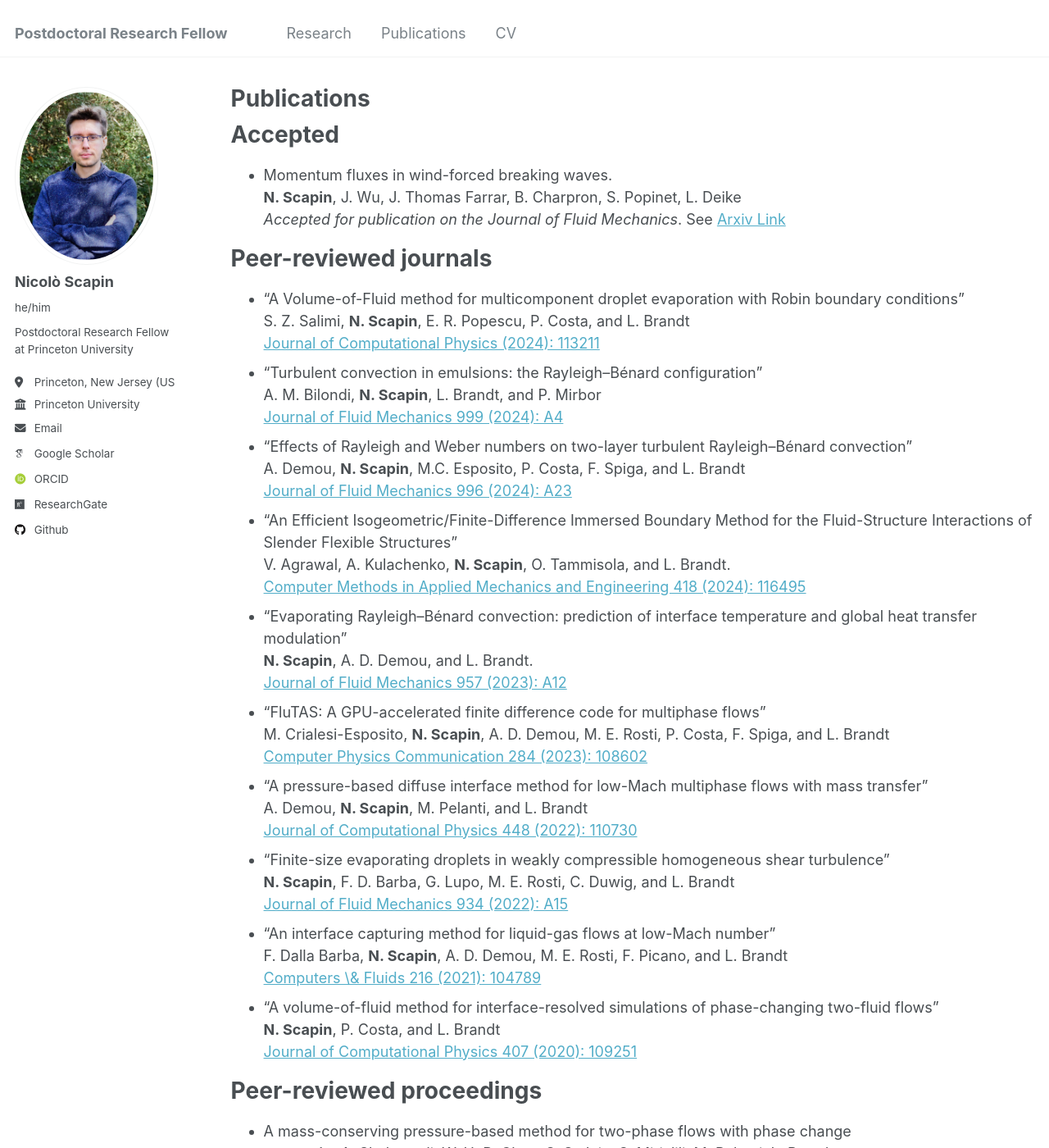
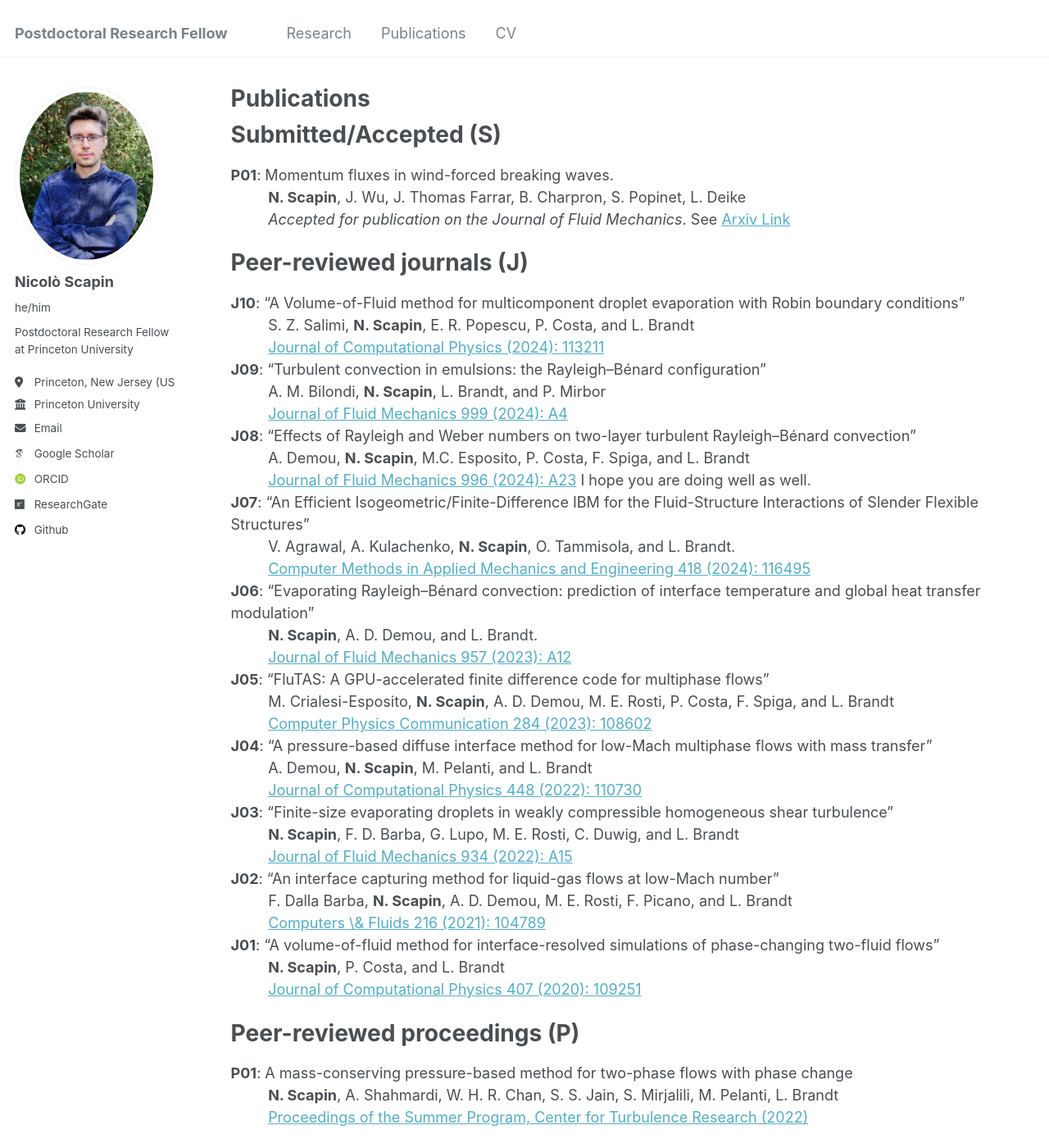
Before and after one commit to nscapin/nscapin.github.io, a Jekyll site: the page built from _pages/publications.md, in a window 1280 px wide and 1400 px high. Shown: the whole window at 82% size. Built offline with Jekyll 4.4.1, drawn with Linux system fonts in a browser that asks for light colours; some web fonts are replaced; some of the changed text lies outside the part shown.

Commit message:
Update publications.md

```diff
--- a/_pages/publications.md
+++ b/_pages/publications.md
@@ -7,53 +7,53 @@ author_profile: true
 
 {% include base_path %}
 
-Accepted
+Submitted/Accepted (S)
 ======
-* Momentum fluxes in wind-forced breaking waves. \
-  **N. Scapin**, J. Wu, J. Thomas Farrar, B. Charpron, S. Popinet, L. Deike \
-  <em>Accepted for publication on the Journal of Fluid Mechanics</em>. See [Arxiv Link](http://arxiv.org/abs/2411.03415)
+**P01**: Momentum fluxes in wind-forced breaking waves. \
+&nbsp;&nbsp;&nbsp;&nbsp;&nbsp;&nbsp;&nbsp;&nbsp;&nbsp;**N. Scapin**, J. Wu, J. Thomas Farrar, B. Charpron, S. Popinet, L. Deike \
+&nbsp;&nbsp;&nbsp;&nbsp;&nbsp;&nbsp;&nbsp;&nbsp;&nbsp;<em>Accepted for publication on the Journal of Fluid Mechanics</em>. See [Arxiv Link](http://arxiv.org/abs/2411.03415)
 
-Peer-reviewed journals
+Peer-reviewed journals (J)
 ======
-* "A Volume-of-Fluid method for multicomponent droplet evaporation with Robin boundary conditions" \
-  S. Z. Salimi, **N. Scapin**, E. R. Popescu, P. Costa, and L. Brandt \
-  [Journal of Computational Physics (2024): 113211](https://www.sciencedirect.com/science/article/pii/S0021999124004601)
-* "Turbulent convection in emulsions: the Rayleigh–Bénard configuration" \
-  A. M. Bilondi, **N. Scapin**, L. Brandt, and P. Mirbor \
-  [Journal of Fluid Mechanics 999 (2024): A4](https://www.cambridge.org/core/journals/journal-of-fluid-mechanics/article/turbulent-convection-in-emulsions-the-rayleighbenard-configuration/C181E4DE91567EF267E48F6B1643DF7B)
-* "Effects of Rayleigh and Weber numbers on two-layer turbulent Rayleigh–Bénard convection" \
-  A. Demou, **N. Scapin**, M.C. Esposito, P. Costa, F. Spiga, and L. Brandt \
-  [Journal of Fluid Mechanics 996 (2024): A23](https://www.cambridge.org/core/journals/journal-of-fluid-mechanics/article/effects-of-rayleigh-and-weber-numbers-on-twolayer-turbulent-rayleighbenard-convection/1D97114A8D2BDBFFBAEC26EA8B910B09)
-* "An Efficient Isogeometric/Finite-Difference Immersed Boundary Method for the Fluid-Structure Interactions of Slender Flexible Structures" \
-  V. Agrawal, A. Kulachenko, **N. Scapin**, O. Tammisola, and L. Brandt. \
-  [Computer Methods in Applied Mechanics and Engineering 418 (2024): 116495](https://www.sciencedirect.com/science/article/pii/S0045782523006199)
-* "Evaporating Rayleigh–Bénard convection: prediction of interface temperature and global heat transfer modulation" \
-  **N. Scapin**, A. D. Demou, and L. Brandt. \
-  [Journal of Fluid Mechanics 957 (2023): A12](https://www.cambridge.org/core/journals/journal-of-fluid-mechanics/article/evaporating-rayleighbenard-convection-prediction-of-interface-temperature-and-global-heat-transfer-modulation/5A616CC444D34ACBBA4817B91F53C62F)
-* "FluTAS: A GPU-accelerated finite difference code for multiphase flows" \
-  M. Crialesi-Esposito, **N. Scapin**, A. D. Demou, M. E. Rosti, P. Costa, F. Spiga, and L. Brandt \
-  [Computer Physics Communication 284 (2023): 108602](https://www.sciencedirect.com/science/article/pii/S0010465522003216)
-* "A pressure-based diffuse interface method for low-Mach multiphase flows with mass transfer" \
-  A. Demou, **N. Scapin**, M. Pelanti, and L. Brandt \
-  [Journal of Computational Physics 448 (2022): 110730](https://www.sciencedirect.com/science/article/pii/S0021999121006252)
-* "Finite-size evaporating droplets in weakly compressible homogeneous shear turbulence" \
-  **N. Scapin**, F. D. Barba, G. Lupo, M. E. Rosti, C. Duwig, and L. Brandt \
-  [Journal of Fluid Mechanics 934 (2022): A15](https://www.cambridge.org/core/journals/journal-of-fluid-mechanics/article/finitesize-evaporating-droplets-in-weakly-compressible-homogeneous-shear-turbulence/2470139EBD897B842E771AAA75750326)
-* "An interface capturing method for liquid-gas flows at low-Mach number" \
-  F. Dalla Barba, **N. Scapin**, A. D. Demou, M. E. Rosti, F. Picano, and L. Brandt \
-  [Computers \& Fluids 216 (2021): 104789](https://www.sciencedirect.com/science/article/abs/pii/S0045793020303595)
-* "A volume-of-fluid method for interface-resolved simulations of phase-changing two-fluid flows" \
-  **N. Scapin**, P. Costa, and L. Brandt \
-  [Journal of Computational Physics 407 (2020): 109251](https://www.sciencedirect.com/science/article/abs/pii/S0021999120300255)
+**J10**: "A Volume-of-Fluid method for multicomponent droplet evaporation with Robin boundary conditions" \
+&nbsp;&nbsp;&nbsp;&nbsp;&nbsp;&nbsp;&nbsp;&nbsp;&nbsp;S. Z. Salimi, **N. Scapin**, E. R. Popescu, P. Costa, and L. Brandt \
+&nbsp;&nbsp;&nbsp;&nbsp;&nbsp;&nbsp;&nbsp;&nbsp;&nbsp;[Journal of Computational Physics (2024): 113211](https://www.sciencedirect.com/science/article/pii/S0021999124004601) \
+**J09**: "Turbulent convection in emulsions: the Rayleigh–Bénard configuration" \
+&nbsp;&nbsp;&nbsp;&nbsp;&nbsp;&nbsp;&nbsp;&nbsp;&nbsp;A. M. Bilondi, **N. Scapin**, L. Brandt, and P. Mirbor \
+&nbsp;&nbsp;&nbsp;&nbsp;&nbsp;&nbsp;&nbsp;&nbsp;&nbsp;[Journal of Fluid Mechanics 999 (2024): A4](https://www.cambridge.org/core/journals/journal-of-fluid-mechanics/article/turbulent-convection-in-emulsions-the-rayleighbenard-configuration/C181E4DE91567EF267E48F6B1643DF7B) \
+**J08**: "Effects of Rayleigh and Weber numbers on two-layer turbulent Rayleigh–Bénard convection" \
+&nbsp;&nbsp;&nbsp;&nbsp;&nbsp;&nbsp;&nbsp;&nbsp;&nbsp;A. Demou, **N. Scapin**, M.C. Esposito, P. Costa, F. Spiga, and L. Brandt \
+&nbsp;&nbsp;&nbsp;&nbsp;&nbsp;&nbsp;&nbsp;&nbsp;&nbsp;[Journal of Fluid Mechanics 996 (2024): A23](https://www.cambridge.org/core/journals/journal-of-fluid-mechanics/article/effects-of-rayleigh-and-weber-numbers-on-twolayer-turbulent-rayleighbenard-convection/1D97114A8D2BDBFFBAEC26EA8B910B09) I hope you are doing well as well. \
+**J07**: "An Efficient Isogeometric/Finite-Difference IBM for the Fluid-Structure Interactions of Slender Flexible Structures" \
+&nbsp;&nbsp;&nbsp;&nbsp;&nbsp;&nbsp;&nbsp;&nbsp;&nbsp;V. Agrawal, A. Kulachenko, **N. Scapin**, O. Tammisola, and L. Brandt. \
+&nbsp;&nbsp;&nbsp;&nbsp;&nbsp;&nbsp;&nbsp;&nbsp;&nbsp;[Computer Methods in Applied Mechanics and Engineering 418 (2024): 116495](https://www.sciencedirect.com/science/article/pii/S0045782523006199) \
+**J06**: "Evaporating Rayleigh–Bénard convection: prediction of interface temperature and global heat transfer modulation" \
+&nbsp;&nbsp;&nbsp;&nbsp;&nbsp;&nbsp;&nbsp;&nbsp;&nbsp;**N. Scapin**, A. D. Demou, and L. Brandt. \
+&nbsp;&nbsp;&nbsp;&nbsp;&nbsp;&nbsp;&nbsp;&nbsp;&nbsp;[Journal of Fluid Mechanics 957 (2023): A12](https://www.cambridge.org/core/journals/journal-of-fluid-mechanics/article/evaporating-rayleighbenard-convection-prediction-of-interface-temperature-and-global-heat-transfer-modulation/5A616CC444D34ACBBA4817B91F53C62F) \
+**J05**: "FluTAS: A GPU-accelerated finite difference code for multiphase flows" \
+&nbsp;&nbsp;&nbsp;&nbsp;&nbsp;&nbsp;&nbsp;&nbsp;&nbsp;M. Crialesi-Esposito, **N. Scapin**, A. D. Demou, M. E. Rosti, P. Costa, F. Spiga, and L. Brandt \
+&nbsp;&nbsp;&nbsp;&nbsp;&nbsp;&nbsp;&nbsp;&nbsp;&nbsp;[Computer Physics Communication 284 (2023): 108602](https://www.sciencedirect.com/science/article/pii/S0010465522003216) \
+**J04**: "A pressure-based diffuse interface method for low-Mach multiphase flows with mass transfer" \
+&nbsp;&nbsp;&nbsp;&nbsp;&nbsp;&nbsp;&nbsp;&nbsp;&nbsp;A. Demou, **N. Scapin**, M. Pelanti, and L. Brandt \
+&nbsp;&nbsp;&nbsp;&nbsp;&nbsp;&nbsp;&nbsp;&nbsp;&nbsp;[Journal of Computational Physics 448 (2022): 110730](https://www.sciencedirect.com/science/article/pii/S0021999121006252) \
+**J03**: "Finite-size evaporating droplets in weakly compressible homogeneous shear turbulence" \
+&nbsp;&nbsp;&nbsp;&nbsp;&nbsp;&nbsp;&nbsp;&nbsp;&nbsp;**N. Scapin**, F. D. Barba, G. Lupo, M. E. Rosti, C. Duwig, and L. Brandt \
+&nbsp;&nbsp;&nbsp;&nbsp;&nbsp;&nbsp;&nbsp;&nbsp;&nbsp;[Journal of Fluid Mechanics 934 (2022): A15](https://www.cambridge.org/core/journals/journal-of-fluid-mechanics/article/finitesize-evaporating-droplets-in-weakly-compressible-homogeneous-shear-turbulence/2470139EBD897B842E771AAA75750326) \
+**J02**: "An interface capturing method for liquid-gas flows at low-Mach number" \
+&nbsp;&nbsp;&nbsp;&nbsp;&nbsp;&nbsp;&nbsp;&nbsp;&nbsp;F. Dalla Barba, **N. Scapin**, A. D. Demou, M. E. Rosti, F. Picano, and L. Brandt \
+&nbsp;&nbsp;&nbsp;&nbsp;&nbsp;&nbsp;&nbsp;&nbsp;&nbsp;[Computers \& Fluids 216 (2021): 104789](https://www.sciencedirect.com/science/article/abs/pii/S0045793020303595) \
+**J01**: "A volume-of-fluid method for interface-resolved simulations of phase-changing two-fluid flows" \
+&nbsp;&nbsp;&nbsp;&nbsp;&nbsp;&nbsp;&nbsp;&nbsp;&nbsp;**N. Scapin**, P. Costa, and L. Brandt \
+&nbsp;&nbsp;&nbsp;&nbsp;&nbsp;&nbsp;&nbsp;&nbsp;&nbsp;[Journal of Computational Physics 407 (2020): 109251](https://www.sciencedirect.com/science/article/abs/pii/S0021999120300255)
 
-Peer-reviewed proceedings
+Peer-reviewed proceedings (P)
 ======
-* A mass-conserving pressure-based method for two-phase flows with phase change \
-  **N. Scapin**, A. Shahmardi, W. H. R. Chan, S. S. Jain, S. Mirjalili, M. Pelanti, L. Brandt \
-  [Proceedings of the Summer Program, Center for Turbulence Research (2022)](https://web.stanford.edu/~sjsuresh/iii08_Scapin.pdf)
+**P01**: A mass-conserving pressure-based method for two-phase flows with phase change \
+&nbsp;&nbsp;&nbsp;&nbsp;&nbsp;&nbsp;&nbsp;&nbsp;&nbsp;**N. Scapin**, A. Shahmardi, W. H. R. Chan, S. S. Jain, S. Mirjalili, M. Pelanti, L. Brandt \
+&nbsp;&nbsp;&nbsp;&nbsp;&nbsp;&nbsp;&nbsp;&nbsp;&nbsp;[Proceedings of the Summer Program, Center for Turbulence Research (2022)](https://web.stanford.edu/~sjsuresh/iii08_Scapin.pdf)
 
-Books chapters
+Books chapters (B)
 ======
-* Overview of tropical cyclones and historical perspective, <em>Chapter 1 of Tropical Cyclones and Associated Impacts</em> \
-  W. Yang, M. Chung, L. Deike, T.-L. Hsieh, M. Igbinoba, E. Levin, S. Menemenlis, I. Mitevski, G. Rios, **N. Scapin**, and G. A. Vecchi \
-  [Elsevier (2025), pp. 1-25](https://shop.elsevier.com/books/tropical-cyclones-and-associated-impacts/villarini/978-0-323-95390-0)
+**B01**: Overview of tropical cyclones and historical perspective, <em>Chapter 1 of Tropical Cyclones and Associated Impacts</em> \
+&nbsp;&nbsp;&nbsp;&nbsp;&nbsp;&nbsp;&nbsp;&nbsp;&nbsp;W. Yang, M. Chung, L. Deike, T.-L. Hsieh, M. Igbinoba, E. Levin, S. Menemenlis, I. Mitevski, G. Rios, **N. Scapin**, and G. A. Vecchi \
+&nbsp;&nbsp;&nbsp;&nbsp;&nbsp;&nbsp;&nbsp;&nbsp;&nbsp;[Elsevier (2025), pp. 1-25](https://shop.elsevier.com/books/tropical-cyclones-and-associated-impacts/villarini/978-0-323-95390-0)
```
